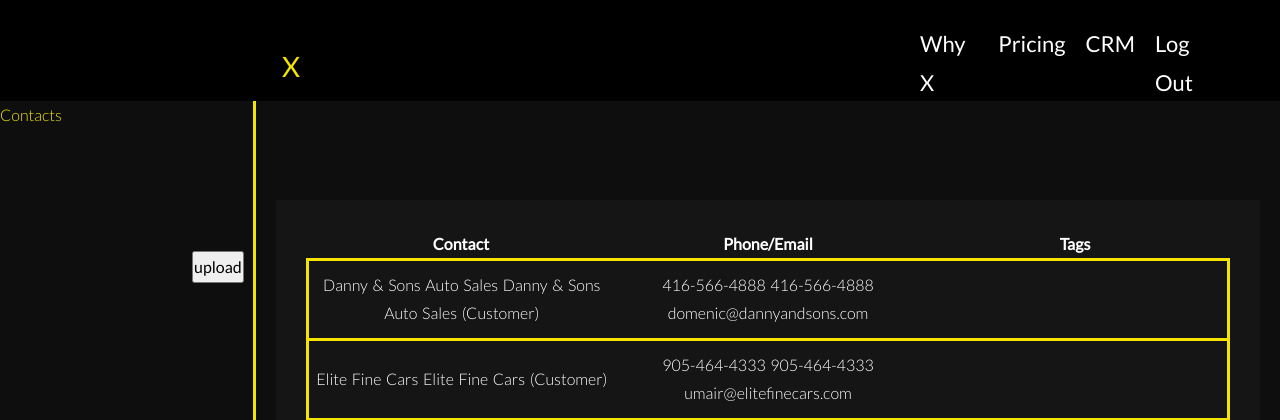
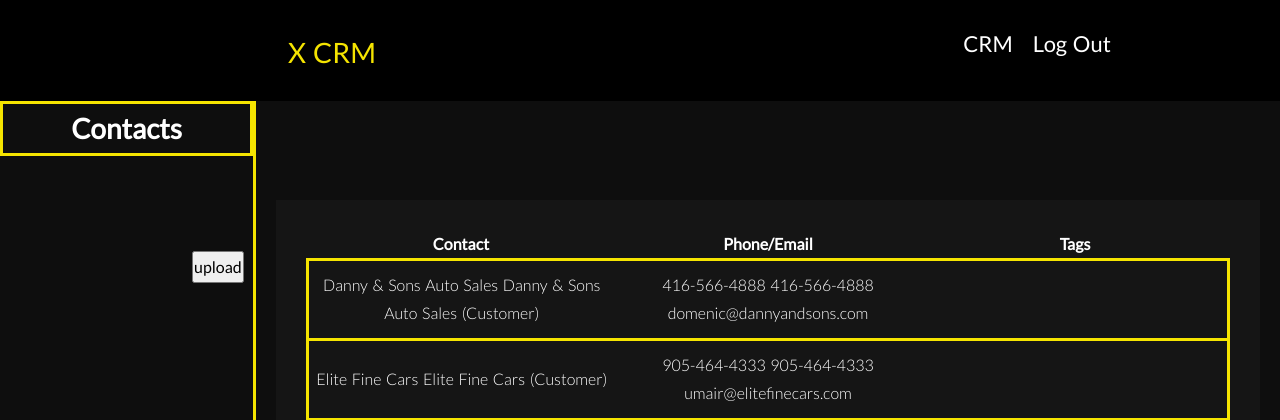
Before and after one commit to burnsie000/crm, a Flask app: page /CRM in a window 1280 px wide. Shown: the top 420 px of the page. Run offline with Flask 3, Linux system fonts and the light colour scheme; a user stored in the database is signed in; some libraries are stand-ins or nearby versions.

Commit message:
updated layout when signed in and signed out and also updated CRM main page

```diff
--- a/my_package/models.py
+++ b/my_package/models.py
@@ -13,6 +13,7 @@ class CRM(db.Model):
     Tags = db.Column(db.String(10000))
     activities = db.Column(db.String(100000))
 
+
 class User(db.Model, UserMixin):
     id = db.Column(db.Integer, primary_key=True)
     email = db.Column(db.String(150), unique=True)
--- a/my_package/static/css/main.css
+++ b/my_package/static/css/main.css
@@ -73,6 +73,15 @@ h2 {
     color: #F5E400;
     margin-left: 9em;
     margin-right: 20em;
+}
+.brand-name:hover, .nav-link:hover, .active:hover {
+  color: #F5E400;
+  transition: 0.15s;
+}
+.brand-name:active, .nav-link:active, .active:active {
+  color: #F5E400;
+  scale: 0.75;
+  transition: 0.15s;
 }
 /* === paragraph text style === */
 p {
@@ -544,3 +553,14 @@ h2 {
   margin-top: 10px;
   margin-left: 1.7em;
 }
+.contacts-block {
+  display: block;
+  font-family: 'lato', 'sans-serif';
+  font-weight: 600;
+  color: white;
+  font-size: 28px;
+  text-align: center;
+  border-width: blur(2px);
+  border-color: #F5E400;
+  border-style: solid;
+}
--- a/my_package/templates/layout.html
+++ b/my_package/templates/layout.html
@@ -36,13 +36,6 @@
           <a class="brand-name nav-link" href="/">X CRM</a>
         </div>
         <ul class="nav-lists">
-            <li class="nav-list">
-                <a class="nav-link active" href="{{ url_for('home') }}">Why X CRM?</a>
-            </li>
-            <li class="nav-list">
-                <a class="nav-link active" href="{{ url_for('pricing') }}">Pricing</a>
-            </li>
-
             {% if user.is_authenticated %}
             <li class="nav-list">
               <a class="nav-link active" href="/CRM">CRM</a>
@@ -58,6 +51,12 @@
               <a class="nav-link active" href="/auth/sign-up">
                   Sign Up
               </a>
+            </li>
+            <li class="nav-list">
+              <a class="nav-link active" href="{{ url_for('pricing') }}">Pricing</a>
+            </li>
+            <li class="nav-list">
+              <a class="nav-link active" href="{{ url_for('home') }}">Why X CRM?</a>
             </li>
             {% endif %}
         </ul>
```
Also changed, not shown: instance/database.db.
